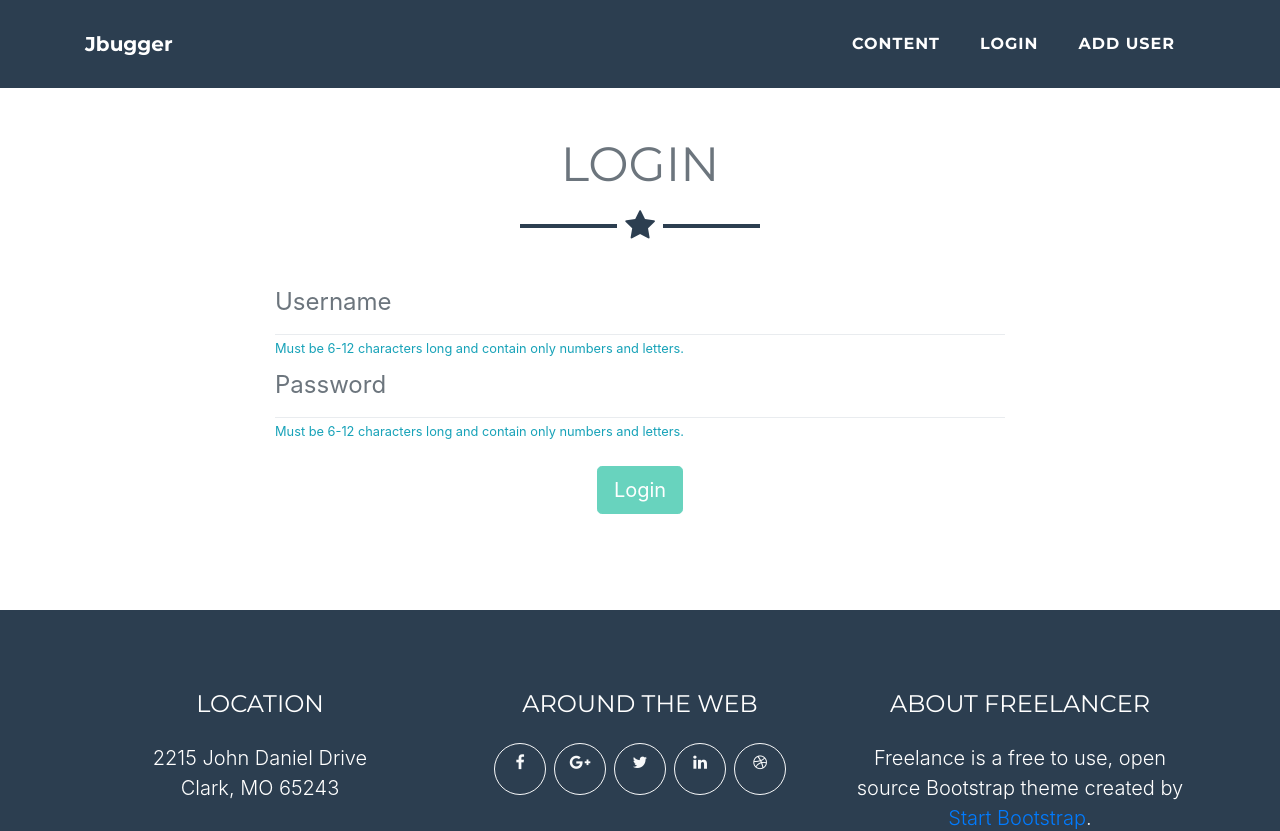
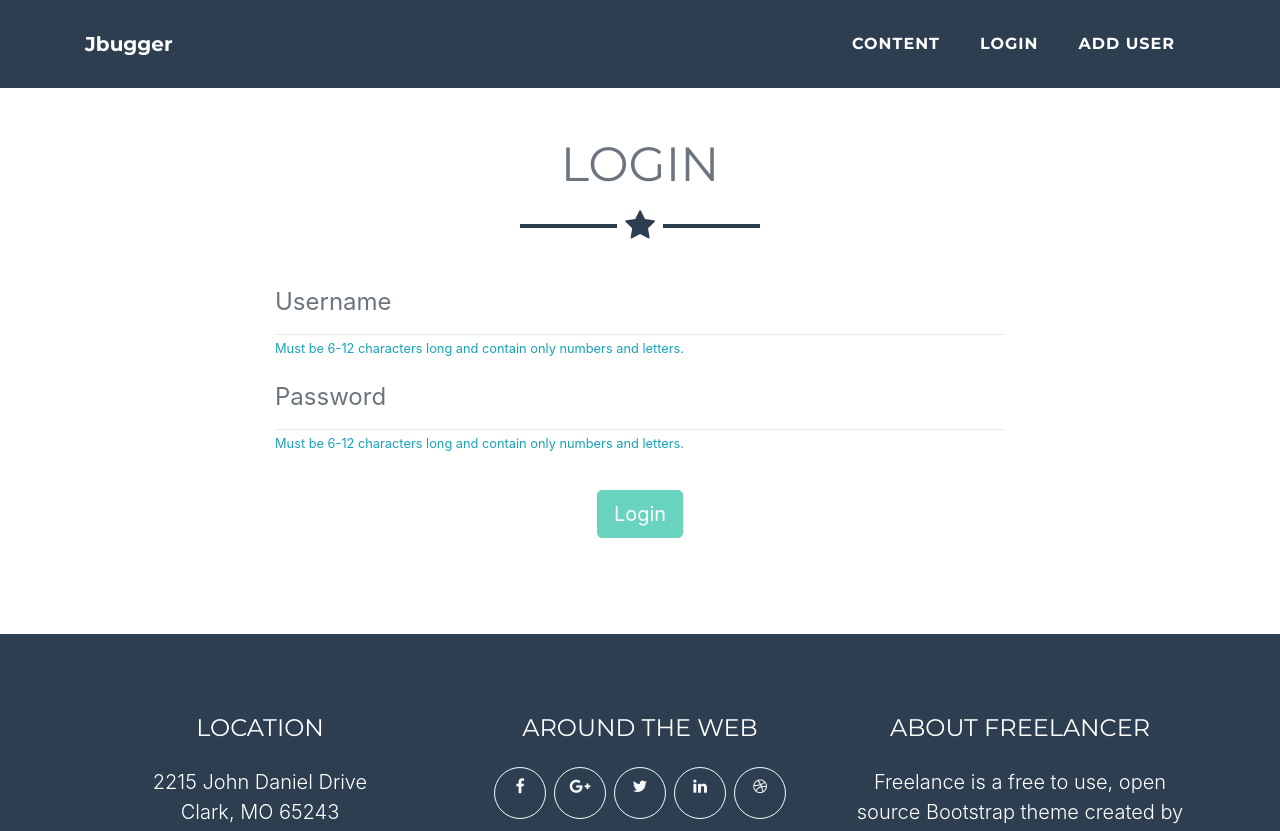
Before and after one commit to msgjt/b_2018, an Angular app in the folder webApp/: page /login in a window 1280 px wide. Shown: the top 831 px of the page. Built offline with nearby package versions, Linux system fonts and the light colour scheme.

Commit message:
userExperience

```diff
--- a/webApp/src/app/login/login.component.html
+++ b/webApp/src/app/login/login.component.html
@@ -21,6 +21,7 @@
                      placeholder="Username"
                      [class.isInvalid]="usernameControl.invalid && usernameControl.touched">
             </div>
+            <p style="height: 20px">
               <small class="help-block text-danger"
                      *ngIf="usernameControl.invalid && usernameControl.touched && usernameControl.value != '' &&usernameControl.value != null">
                 Please enter a valid username.
@@ -29,6 +30,7 @@
                 Must be 6-12 characters long and contain only numbers and letters.
               </small>
               <small class="help-block text-info" *ngIf="usernameControl.valid">Valid username.</small>
+            </p>
           </div>
           <div class="control-group">
             <div class="form-group floating-label-form-group controls mb-0 pb-2">
@@ -46,14 +48,17 @@
                      placeholder="Password"
                      [class.isInvalid]="passwordControl.invalid && passwordControl.touched">
             </div>
+            <p style="height: 20px">
               <small class="help-block text-danger"
                      *ngIf="passwordControl.invalid && passwordControl.touched && passwordControl.value != '' && passwordControl.value != null">
                 Please enter a valid password.
               </small>
+              <!--<small *ngIf="passwordControl.pristine && passwordControl.value != ''">fsfs</small>-->
               <small class="help-block text-info" *ngIf="passwordControl.value == null || passwordControl.value == ''">
                 Must be 6-12 characters long and contain only numbers and letters.
               </small>
               <small class="help-block text-info" *ngIf="passwordControl.valid">Valid password.</small>
+            </p>
           </div>
           <br>
           <div class="row justify-content-center">
```
Lines whose indentation alone changed are shown as unchanged.
